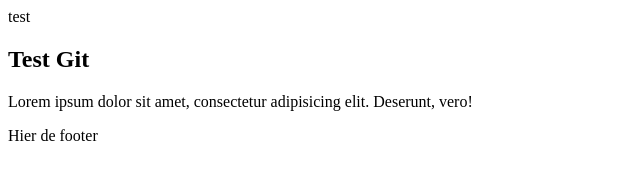
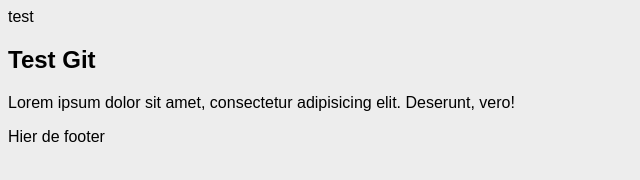
Before and after one commit to koentimmers/gitbijles, a plain HTML site: page index.html in a window 1280 px wide. Shown: the whole page, without its empty margins (0-640 px from the left). Drawn offline with Linux system fonts and the light colour scheme.

Commit message:
link style.css

```diff
--- a/index.html
+++ b/index.html
@@ -3,6 +3,7 @@
 <head>
 	<meta charset="UTF-8">
 	<title>Document</title>
+	<link rel="stylesheet" href="style.css">
 </head>
 <body>
 
--- /dev/null
+++ b/style.css
@@ -0,0 +1,4 @@
+body {
+	background: #ededed;
+	font-family: Arial;
+}
```
